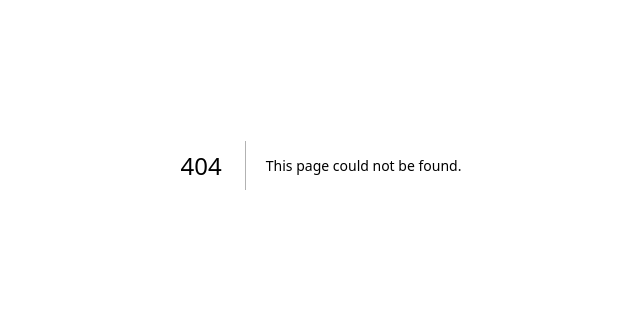
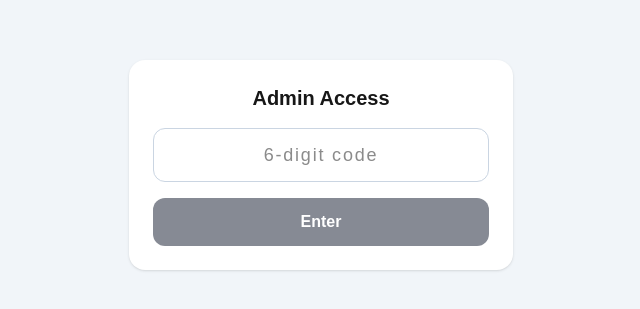
Before and after one commit to acain89/RentFray, a Next.js app: page /login/admin in a window 1280 px wide. Before the commit this address had no page. Shown: the part 235-544 px from the top of the page, without its empty margins (319-959 px from the left). Built offline with nearby package versions, Linux system fonts and the light colour scheme.

Commit message:
Fix tenant dashboard assignment lookup (isActive → isCurrent)

```diff
--- a/app/api/tenant/dashboard/route.ts
+++ b/app/api/tenant/dashboard/route.ts
@@ -121,7 +121,7 @@ export async function POST() {
       where: {
         propertyId: session.propertyId,
         unitId: unit.id,
-        isActive: true,
+        isCurrent: true,
       },
       orderBy: {
         createdAt: "desc",
--- /dev/null
+++ b/app/login/admin/page.tsx
@@ -0,0 +1,77 @@
+"use client";
+
+import { useState } from "react";
+
+export default function AdminLoginPage() {
+  const [code, setCode] = useState("");
+  const [loading, setLoading] = useState(false);
+  const [error, setError] = useState("");
+
+  async function handleLogin(e: React.FormEvent) {
+    e.preventDefault();
+    setLoading(true);
+    setError("");
+
+    try {
+      const res = await fetch("/api/admin/session", {
+        method: "POST",
+        headers: {
+          "Content-Type": "application/json",
+        },
+        body: JSON.stringify({ code }),
+      });
+
+      const data = await res.json();
+
+      if (!res.ok || data?.ok === false) {
+  setError(data?.error || "Invalid code");
+  return;
+}
+
+     window.location.href = "/admin";
+    } catch {
+      setError("Network error");
+    } finally {
+      setLoading(false);
+    }
+  }
+
+  return (
+    <main className="min-h-screen flex items-center justify-center bg-slate-100 px-4">
+      <form
+        onSubmit={handleLogin}
+        className="w-full max-w-sm rounded-2xl bg-white p-6 shadow"
+      >
+        <h1 className="text-xl font-semibold mb-4 text-center">
+          Admin Access
+        </h1>
+
+        <input
+          type="password"
+          inputMode="numeric"
+          maxLength={6}
+          value={code}
+          onChange={(e) =>
+            setCode(e.target.value.replace(/\D/g, "").slice(0, 6))
+          }
+          placeholder="6-digit code"
+          className="w-full rounded-xl border border-slate-300 px-4 py-3 text-center text-lg tracking-widest"
+        />
+
+        {error && (
+          <div className="mt-3 text-sm text-red-600 text-center">
+            {error}
+          </div>
+        )}
+
+        <button
+          type="submit"
+          disabled={loading || code.length !== 6}
+          className="mt-4 w-full rounded-xl bg-slate-900 text-white py-3 font-semibold disabled:opacity-50"
+        >
+          {loading ? "Checking..." : "Enter"}
+        </button>
+      </form>
+    </main>
+  );
+}
--- a/app/page.tsx
+++ b/app/page.tsx
@@ -464,7 +464,7 @@ export default function Home() {
             </button>
 
             <p className="mt-4 text-center text-sm text-[#cbd5f5]">
-              No banking required. Done in minutes.
+              Simple. Clean. Fast.
             </p>
           </section>
 
@@ -563,7 +563,7 @@ export default function Home() {
 
             <div>
               <button
-                onClick={() => router.push("/admin")}
+                onClick={() => router.push("/login/admin")}
                 className="w-full rounded-2xl border border-[#cbd5e1] bg-[#edf2f7] px-5 py-4 text-sm font-semibold text-[#0f172a]"
               >
                 Admin access
```
